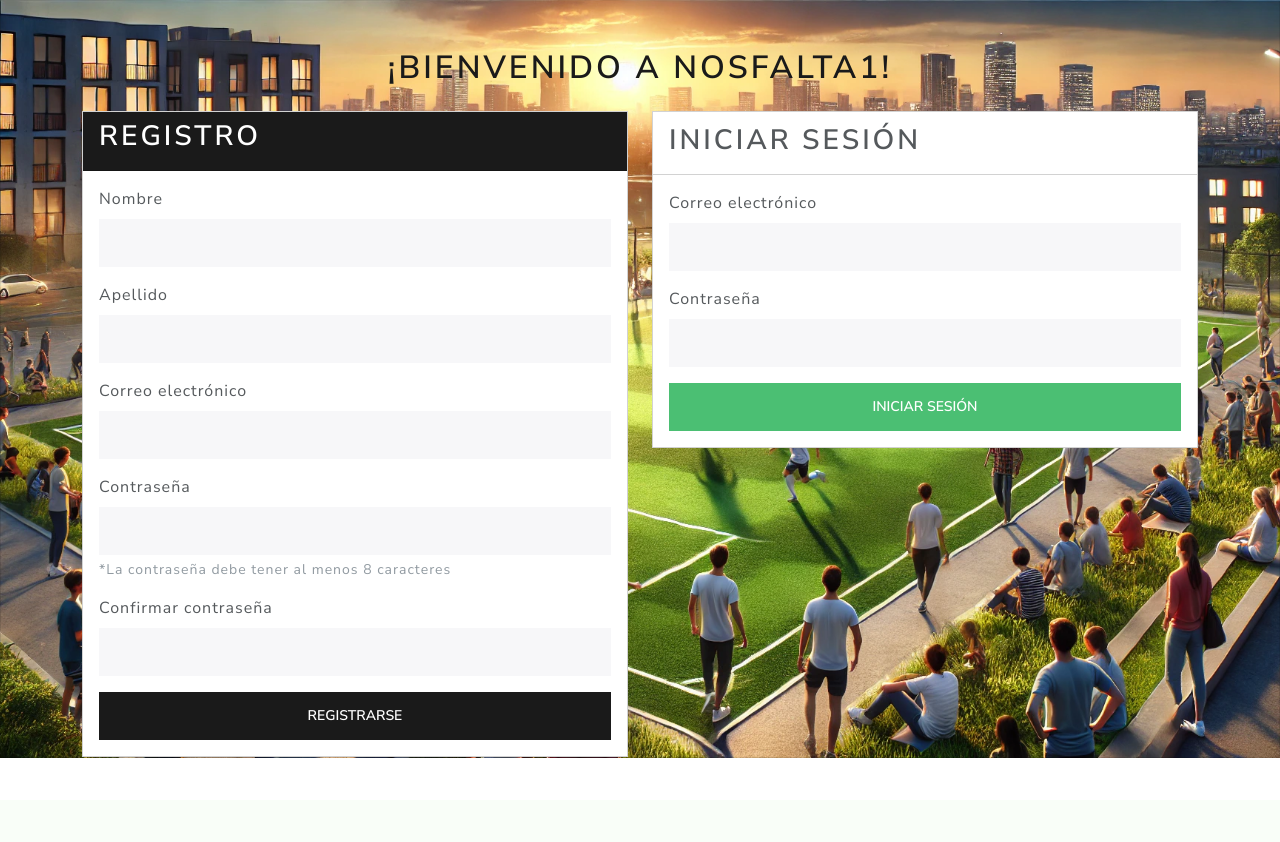
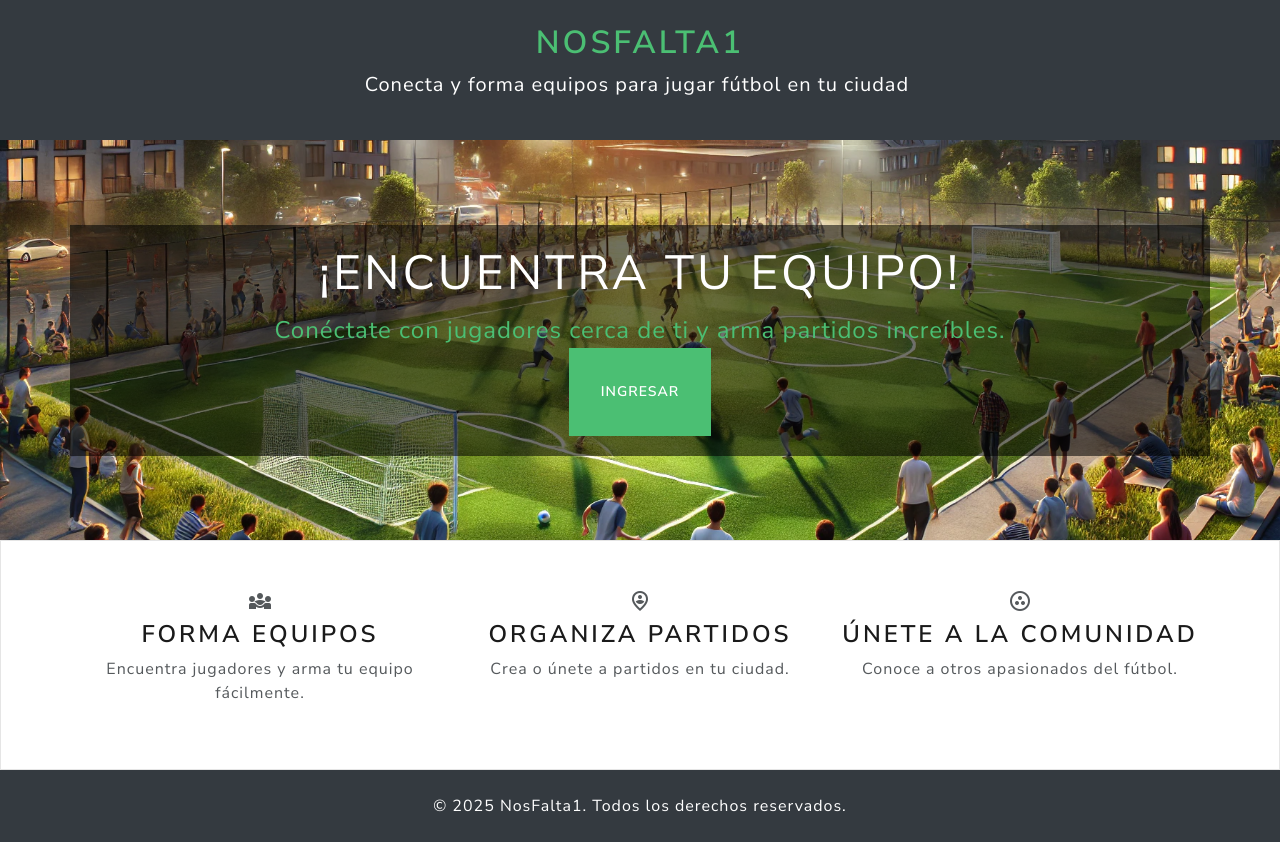
Before and after one commit to ever4ever-ing/nf1-m0d, a Flask app: page / in a window 1280 px wide. Before the commit the page ends 758 px from the top, so only its background shows below. Run offline with Flask 3, Linux system fonts and the light colour scheme; data that the repository does not hold is empty; parts of the project's set-up code (start-up, migrations or seed data) failed here and were passed over; some libraries are stand-ins or nearby versions.

Commit message:
brand index

```diff
--- a/flask_app/controllers/usuarios.py
+++ b/flask_app/controllers/usuarios.py
@@ -85,7 +85,7 @@ def login():
 
         if not email or not password:
             flash("Todos los campos son obligatorios.", "error")
-            return render_template("index.html")
+            return render_template("login.html")
 
         # Buscar usuario por email
         usuario = Usuario.get_by_email(email)
@@ -93,19 +93,19 @@ def login():
         if not usuario:
             logging.warning("Usuario no encontrado")
             flash("Usuario no encontrado.", "error")
-            return render_template("index.html")
+            return render_template("login.html")
 
         # Comparar contraseñas directamente
         if usuario.password != password:
             logging.warning("Contraseña incorrecta")
             flash("Credenciales inválidas.", "error")
-            return render_template("index.html")
+            return render_template("login.html")
 
         # Iniciar sesión
         session['usuario_id'] = usuario.id_usuario
         return redirect('/dashboard')
 
-    return render_template("index.html")
+    return render_template("login.html")
 
 @app.route('/logout')
 def logout():
--- a/flask_app/templates/index.html
+++ b/flask_app/templates/index.html
@@ -1,101 +1,118 @@
-{# templates/index.html #}
 <!DOCTYPE html>
 <html lang="es">
 
 <head>
     <meta charset="UTF-8">
     <meta name="viewport" content="width=device-width, initial-scale=1.0">
-    <title>Bienvenido - Registro y Acceso</title>
+    <title>NosFalta1 - Conecta y juega fútbol en tu ciudad</title>
+    <!-- Bootstrap CSS -->
+
     <link rel="stylesheet" href="https://bootswatch.com/5/lux/bootstrap.min.css">
+
+    <link rel="stylesheet"
+        href="https://fonts.googleapis.com/css2?family=Material+Symbols+Outlined:opsz,wght,FILL,GRAD@20..48,100..700,0..1,-50..200" />
+
     <style>
-        body {
-            background-color: #f8f9fa;
-            background-size: cover;
-            background-position: center;
-            background-repeat: no-repeat;
-            background-image: url("{{ url_for('static', filename='img/bg1.webp') }}");
+        .hero {
+            background: url('../static/img/bg2.webp') no-repeat center center/cover;
+            height: 400px;
+            display: flex;
+            align-items: center;
+            justify-content: center;
+            color: #fff;
+            text-align: center;
+        }
+
+        .hero h1 {
+            font-size: 3rem;
+            margin: 0;
+        }
+
+        .hero p {
+            font-size: 1.5rem;
+            margin: 10px 0 0;
+        }
+
+        .feature img {
+            width: 100px;
+            height: 100px;
+            margin-bottom: 15px;
+        }
+
+        footer {
+            background: #2c3e50;
+            color: #fff;
+            text-align: center;
+            padding: 20px 0;
         }
     </style>
 </head>
 
-<body id="index" class="bg-light">
-    <div class="container mt-5">
-        <h1 class="text-center mb-4">¡Bienvenido a NosFalta1!</h1>
+<body>
+    <!-- Header -->
+    <header class="bg-dark text-white text-center py-4">
+        <div class="container">
+            <h1 class="text-success">NosFalta1</h1>
+            <p class="lead">Conecta y forma equipos para jugar fútbol en tu ciudad                         <span class="material-symbols-outlined">
 
-        {# Mostrar mensajes flash #}
-        {% with messages = get_flashed_messages(with_categories=true) %}
-        {% if messages %}
-        <div class="alert-container">
-            {% for category, message in messages %}
-            <div class="alert alert-{{ category }} alert-dismissible fade show" role="alert">
-                {{ message }}
-                <button type="button" class="btn-close" data-bs-dismiss="alert" aria-label="Close"></button>
-            </div>
-            {% endfor %}
+            </p>
         </div>
-        {% endif %}
-        {% endwith %}
+    </header>
 
-        <div class="row">
-            <!-- Formulario de Registro -->
-            <div class="col-md-6">
-                <div class="card">
-                    <div class="card-header bg-primary text-white">
-                        <h2 class="card-title">Registro</h2>
-                    </div>
-                    <div class="card-body">
-                        <form id="registerForm" action="{{ url_for('crear_usuario') }}" method="POST">
-                            <div class="mb-3">
-                                <label for="name" class="form-label">Nombre</label>
-                                <input type="text" id="name" name="name" class="form-control" required value="{{ request.form.name }}" minlength="2">
-                            </div>
-                            <div class="mb-3">
-                                <label for="apellido" class="form-label">Apellido</label>
-                                <input type="text" id="apellido" name="apellido" class="form-control" required value="{{ request.form.apellido }}" minlength="2">
-                            </div>
-                            <div class="mb-3">
-                                <label for="email" class="form-label">Correo electrónico</label>
-                                <input type="email" id="email" name="email" class="form-control" required value="{{ request.form.email }}">
-                            </div>
-                            <div class="mb-3">
-                                <label for="password" class="form-label">Contraseña</label>
-                                <input type="password" id="password" name="password" class="form-control" required minlength="8">
-                                <div class="form-text">*La contraseña debe tener al menos 8 caracteres</div>
-                            </div>
-                            <div class="mb-3">
-                                <label for="confirmPassword" class="form-label">Confirmar contraseña</label>
-                                <input type="password" id="confirmPassword" name="confirmPassword" class="form-control" required>
-                            </div>
-                            <button type="submit" class="btn btn-primary w-100">Registrarse</button>
-                        </form>
+    <!-- Hero Section -->
+    <section class="hero">
+        <div class="container" style="background-color: rgba(0, 0, 0, 0.555); padding: 20px;">
+            <h1 class="display-4 text-white">¡Encuentra tu equipo!</h1>
+            <p class="text-success">Conéctate con jugadores cerca de ti y arma partidos increíbles.</p>
+            <a href="{{ url_for('login') }}" class="btn btn-success btn-lg">Ingresar</a>
+        </div>
+    </section>
+
+    <!-- Features Section -->
+    <section class="py-5 bg-light">
+        <div class="container">
+            <div class="row text-center">
+                <div class="col-md-4">
+                    <div class="feature">
+                        <span class="material-symbols-outlined">
+                            diversity_3
+                        </span>
+                        <h3>Forma equipos</h3>
+                        <p>Encuentra jugadores y arma tu equipo fácilmente.</p>
                     </div>
                 </div>
-            </div>
+                <div class="col-md-4">
+                    <div class="feature">
 
-            <!-- Formulario de Acceso -->
-            <div class="col-md-6">
-                <div class="card">
-                    <div class="card-header bg-secondary ">
-                        <h2 class="card-title mt-1">Iniciar Sesión</h2>
+                        <span class="material-symbols-outlined">
+                            person_pin_circle
+                        </span>
+                        <h3>Organiza partidos</h3>
+                        <p>Crea o únete a partidos en tu ciudad.</p>
                     </div>
-                    <div class="card-body">
-                        <form id="loginForm" action="{{ url_for('login') }}" method="POST">
-                            <div class="mb-3">
-                                <label for="loginEmail" class="form-label">Correo electrónico</label>
-                                <input type="email" id="loginEmail" name="loginEmail" class="form-control" required value="{{ request.form.loginEmail }}">
-                            </div>
-                            <div class="mb-3">
-                                <label for="loginPassword" class="form-label">Contraseña</label>
-                                <input type="password" id="loginPassword" name="loginPassword" class="form-control" required>
-                            </div>
-                            <button type="submit" class="btn btn-success w-100">Iniciar Sesión</button>
-                        </form>
+                </div>
+                <div class="col-md-4">
+                    <div class="feature">
+
+                        <span class="material-symbols-outlined">
+                            communities
+                            </span>
+                        <h3>Únete a la comunidad</h3>
+                        <p>Conoce a otros apasionados del fútbol.</p>
                     </div>
                 </div>
             </div>
         </div>
-    </div>
+    </section>
 
+    <!-- Footer -->
+    <footer class="bg-dark text-white py-4">
+        <div class="container">
+            <p class="mb-0">&copy; 2025 NosFalta1. Todos los derechos reservados.</p>
+        </div>
+    </footer>
+
+    <!-- Bootstrap JS -->
     <script src="https://cdn.jsdelivr.net/npm/bootstrap@5.3.0/dist/js/bootstrap.bundle.min.js"></script>
 </body>
 
```
Also changed, not shown: flask_app/templates/login.html (added, +102 -0 lines).
